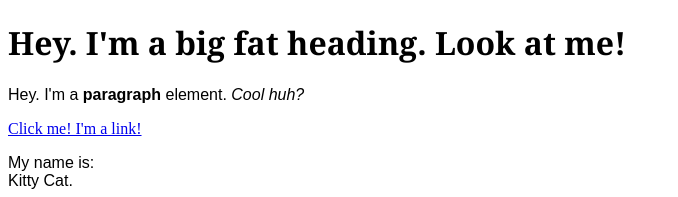
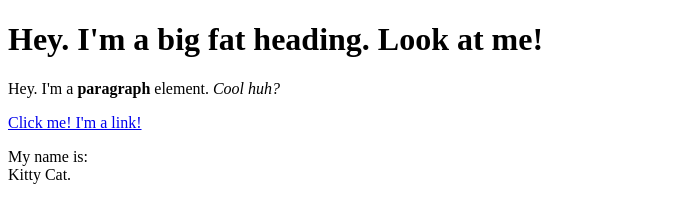
Before and after one commit to marievlrt/cartoon-hero, a plain HTML site: page test.html in a window 1280 px wide. Shown: the top 197 px of the page, without its empty margins (0-678 px from the left). Drawn offline with Linux system fonts and the light colour scheme.

Commit message:
Removed the font styles
Purpose: be back at the same point of Skillshare video when starting to learn CSS.

```diff
--- a/test.html
+++ b/test.html
@@ -2,14 +2,6 @@
 <html>
     <head>
         <title>Test page</title>
-        <style>
-            h1{
-                font-family: Georgia, 'Times New Roman', Times, serif;
-            }
-            p{
-                font-family: Arial, Helvetica, sans-serif;
-            }
-        </style>
     </head>
     <body>
         <h1>Hey. I'm a big fat heading. Look at me!</h1>
```
